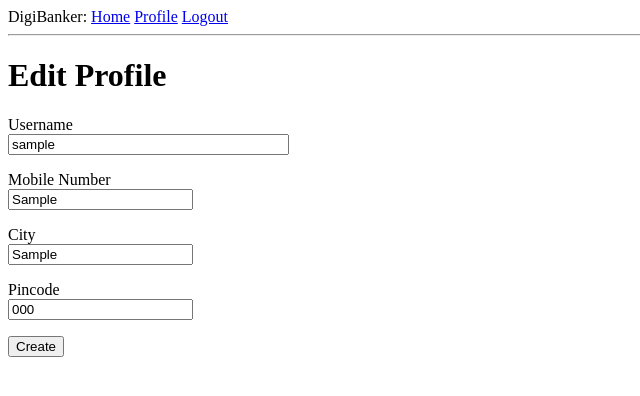
After one commit to SHOCKWAVE07/DigiBanker, a Flask app: page /edit_profile in a window 1280 px wide. The commit adds this page. Shown: the top 396 px of the page, without its empty margins (0-640 px from the left). Run offline with Flask 3, Linux system fonts and the light colour scheme; a user stored in the database is signed in; tables that the repository leaves empty hold one stand-in row (values such as "Sample post").

Commit message:
edit_profile

```diff
--- a/app/forms.py
+++ b/app/forms.py
@@ -38,3 +38,21 @@ class AccountForm(FlaskForm):
     pancard_no = StringField('Pancard Number', validators=[DataRequired()])
     account_type = SelectField('Account Type', choices=[('savings', 'Savings'), ('current', 'Current')], validators=[DataRequired()])
     submit = SubmitField('Create')
+
+class EditProfileForm(FlaskForm):
+    username = StringField('Username', validators=[DataRequired()])
+    mob_no = StringField('Mobile Number', validators=[DataRequired()])
+    city = StringField('City', validators=[DataRequired()])
+    pincode = StringField('Pincode', validators=[DataRequired()])
+    submit = SubmitField('Create')
+
+    def __init__(self, original_username, *args, **kwargs):
+        super().__init__(*args, **kwargs)
+        self.original_username = original_username
+
+    def validate_username(self, username):
+        if username.data != self.original_username:
+            user = db.session.scalar(sa.select(User).where(
+                User.username == self.username.data))
+            if user is not None:
+                raise ValidationError('Please use a different username.')
--- a/app/routes.py
+++ b/app/routes.py
@@ -1,6 +1,6 @@
 from app import app, db
 from flask import render_template, flash, redirect, url_for, request
-from app.forms import LoginForm, RegistrationForm, AccountForm
+from app.forms import LoginForm, RegistrationForm, AccountForm, EditProfileForm
 from flask_login import current_user, login_user, logout_user, login_required
 from app.models import User, Account
 import sqlalchemy as sa
@@ -105,3 +105,23 @@ def user(username):
     user = db.first_or_404(sa.select(User).where(User.username==username))
     account = db.first_or_404(sa.select(Account).where(Account.username==username))
     return render_template('user.html', user=user,account=account)
+
+@app.route('/edit_profile', methods=['GET', 'POST'])
+@login_required
+def edit_profile():
+    account =  db.first_or_404(sa.select(Account).where(Account.username==current_user.username))
+    form = EditProfileForm(current_user.username)
+    if form.validate_on_submit():
+        current_user.username = form.username.data
+        account.mob_no = form.mob_no.data
+        account.city = form.city.data
+        account.pincode = form.pincode.data
+        db.session.commit()
+        flash('Your changes have been saved.')
+        return redirect(url_for('user',username=current_user.username))
+    elif request.method == 'GET':
+        form.username.data = current_user.username
+        form.mob_no.data = account.mob_no
+        form.city.data = account.city
+        form.pincode.data = account.pincode
+    return render_template('edit_profile.html', title='Edit Profile', form=form)
--- /dev/null
+++ b/app/templates/edit_profile.html
@@ -0,0 +1,37 @@
+{% extends "base.html" %}
+
+{% block content %}
+    <h1>Edit Profile</h1>
+    <form action="" method="post">
+        {{ form.hidden_tag() }}
+        <p>
+            {{ form.username.label }}<br>
+            {{ form.username(size=32) }}<br>
+            {% for error in form.username.errors %}
+            <span style="color: red;">[{{ error }}]</span>
+            {% endfor %}
+        </p>
+        <p>
+            {{ form.mob_no.label }}<br>
+            {{ form.mob_no(cols=50, rows=4) }}<br>
+            {% for error in form.mob_no.errors %}
+            <span style="color: red;">[{{ error }}]</span>
+            {% endfor %}
+        </p>
+        <p>
+            {{ form.city.label }}<br>
+            {{ form.city(cols=50, rows=4) }}<br>
+            {% for error in form.city.errors %}
+            <span style="color: red;">[{{ error }}]</span>
+            {% endfor %}
+        </p>
+        <p>
+            {{ form.pincode.label }}<br>
+            {{ form.pincode(cols=50, rows=4) }}<br>
+            {% for error in form.pincode.errors %}
+            <span style="color: red;">[{{ error }}]</span>
+            {% endfor %}
+        </p>
+        <p>{{ form.submit() }}</p>
+    </form>
+{% endblock %}
--- a/app/templates/user.html
+++ b/app/templates/user.html
@@ -12,8 +12,12 @@
         <tr>
             <td><h1>Balance {{account.balance}} </h1></td>
         </tr>
+        {% if user == current_user %}
+            <p><a href="{{ url_for('edit_profile') }}">Edit your profile</a></p>
+        {% endif %}
     </table>
     <hr>
+
 
     <h2>Account Details:</h2>
     <ul>
```
Also changed, not shown: app.db.
